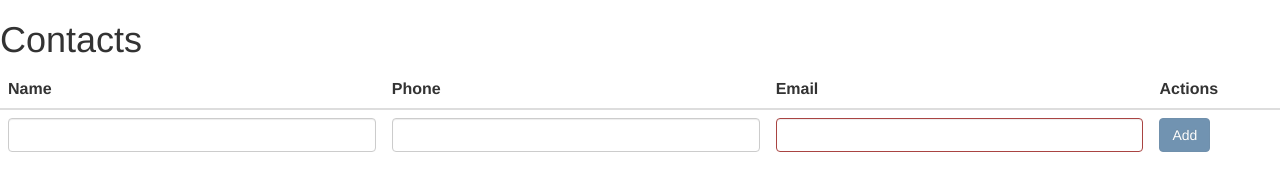
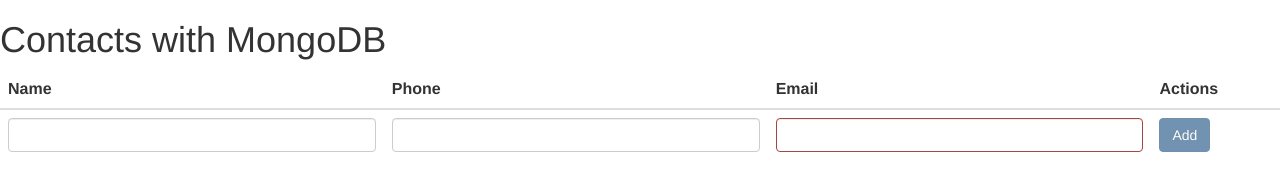
Before and after one commit to resinas/aws2017, a website: page public/index.html in a window 1280 px wide. Drawn offline with Linux system fonts and the light colour scheme; no server answers.

Commit message:
Minor change in the web page

```diff
--- a/public/index.html
+++ b/public/index.html
@@ -11,7 +11,7 @@
     <body>
 
 
-        <h1>Contacts</h1>
+        <h1>Contacts with MongoDB</h1>
         <div ng-controller="ListCtrl">
         <form name="newContactForm">
             <table class="table">
```
